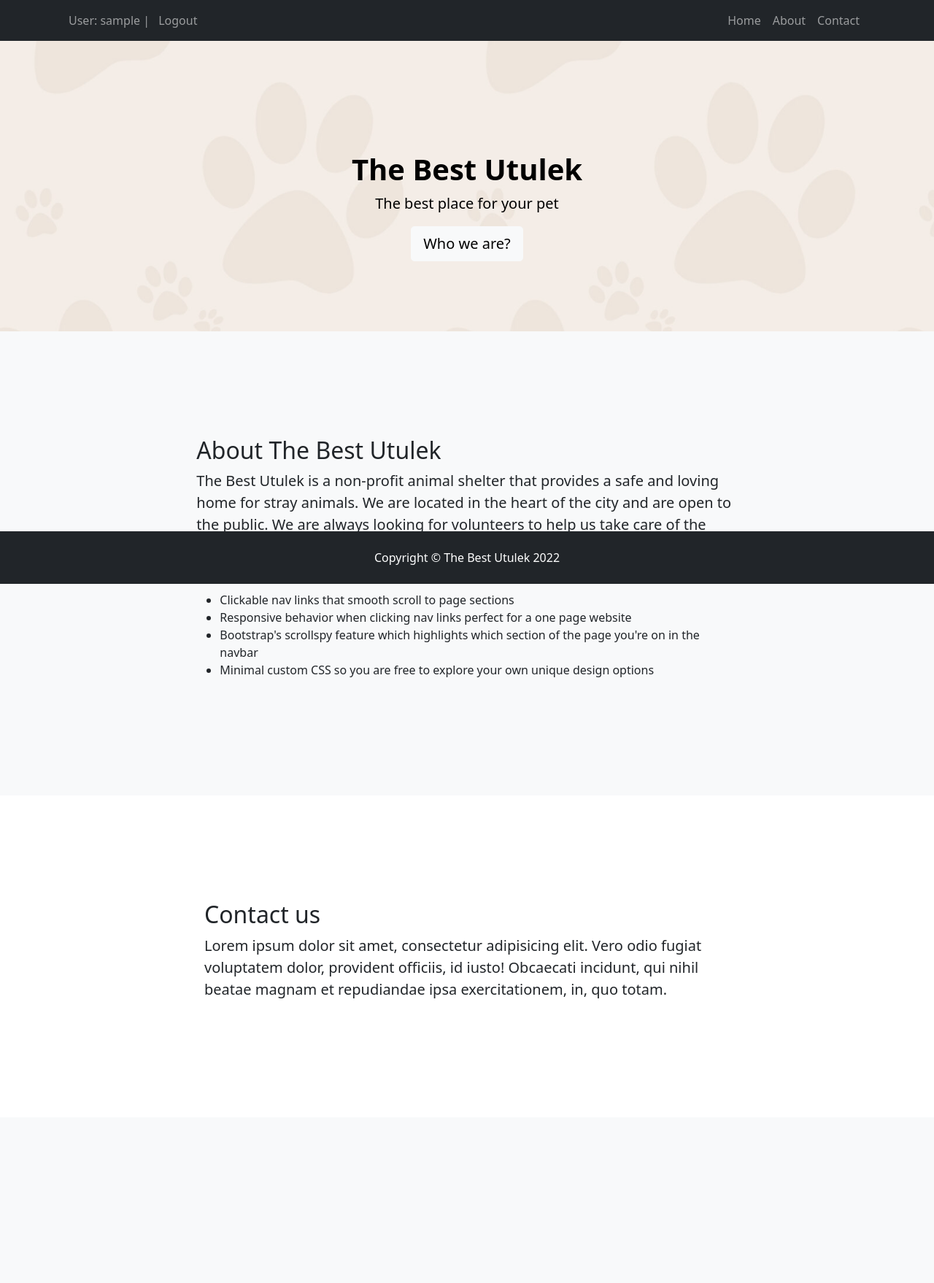
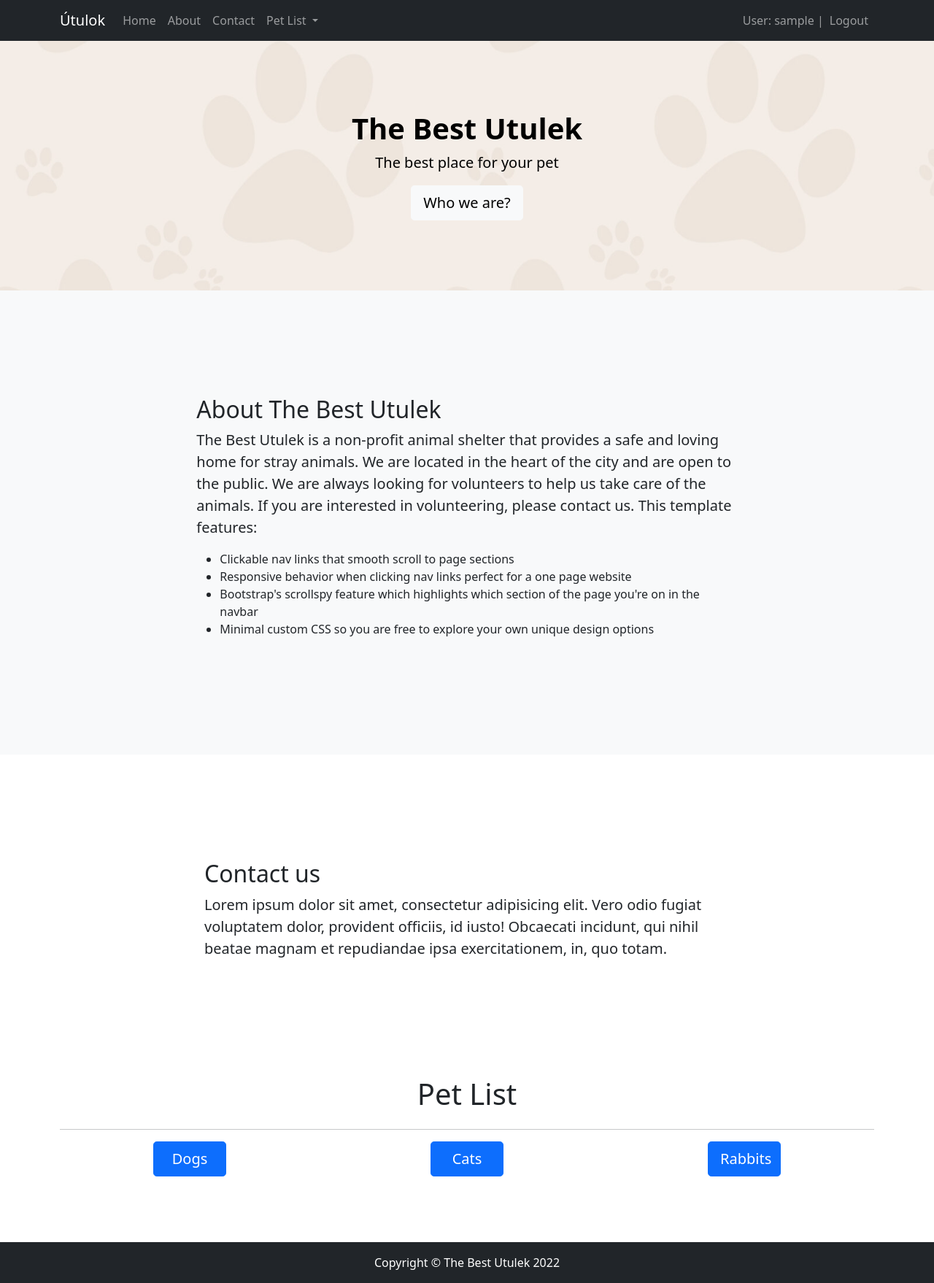
Before and after one commit to simonsmida/IIS-project, a Django app: page / in a window 1280 px wide. Shown: the whole page at 73% size. Before the commit the page ends 1368 px from the top, so only its background shows below. Run offline with Django 4.2, Linux system fonts and the light colour scheme; the visitor is signed in with stand-in values (Sample User, id 1); some libraries are stand-ins or nearby versions.

Commit message:
Updating the home page

```diff
--- a/zvu/shelter/templates/shelter/base.html
+++ b/zvu/shelter/templates/shelter/base.html
@@ -4,92 +4,23 @@
     <meta charset="UTF-8" />
     <meta http-equiv="X-UA-Compatible" content="IE=edge" />
     <meta name="viewport" content="width=device-width, initial-scale=1.0" />
-    <!--
-    <link
-      href="https://cdn.jsdelivr.net/npm/bootstrap@5.1.3/dist/css/bootstrap.min.css"
-      rel="stylesheet"
-      integrity="sha384-1BmE4kWBq78iYhFldvKuhfTAU6auU8tT94WrHftjDbrCEXSU1oBoqyl2QvZ6jIW3"
-      crossorigin="anonymous"/>
-    -->
     {% load static %}
     <link rel="stylesheet" href="{% static 'css/styles.css' %}" />
     <title>{% block title %}Útulok{% endblock %}</title>
   </head>
   <body id="page-top">
-    <!-- <nav class="navbar navbar-expand-lg navbar-dark bg-dark">
-      <div class="container-fluid">
-        <div>
-          <ul class="navbar-nav">
-            <li class="nav-item">
-              <a class="nav-link" href="/home">Home</a>
-            </li>
-          </ul>
-        </div>
-        <div>
-          <ul class="navbar-nav">
-            {% if user.is_authenticated %}
-            <span class="navbar-text">User: {{user.username}} | </span>
-            <li class="nav-item">
-              <a class="nav-link" href="/logout">Logout</a>
-            </li>
-            {% else %}
-            <li class="nav-item">
-              <a class="nav-link" href="/login">Login</a>
-            </li>
-            {% endif %}
-          </ul>
-        </div>
-      </div>
-    </nav> -->
 
-    <!-- Navigation-->
-    <nav class="navbar navbar-expand-lg navbar-dark bg-dark fixed-top" id="mainNav">
-      <div class="container px-4">
-        <div>
-          <ul class="navbar-nav" style="flex-direction: row;">
-            {% if user.is_authenticated %}
-            <span class="navbar-text">User: {{user.username}}</span>
-            <span class="navbar-text">&nbsp;|&nbsp;</span>
-            <li class="nav-item">
-              <a class="nav-link" href="/logout">Logout</a>
-            </li>
-            {% else %}
-            <li class="nav-item">
-              <a class="nav-link" href="/login">Login</a>
-            </li>
-            {% endif %}
-          </ul>
-        </div>
-        <button class="navbar-toggler" type="button" data-bs-toggle="collapse" data-bs-target="#navbarResponsive" aria-controls="navbarResponsive" aria-expanded="false" aria-label="Toggle navigation"><span class="navbar-toggler-icon"></span></button>
-        <div class="collapse navbar-collapse" id="navbarResponsive">
-            <ul class="navbar-nav ms-auto">
-              <li class="nav-item"><a class="nav-link" href="/home#page-top">Home</a></li>
-              <li class="nav-item"><a class="nav-link" href="/home#about">About</a></li>
-              <li class="nav-item"><a class="nav-link" href="/home#contact">Contact</a></li>
-            </ul>
-        </div>
-      </div>
-    </nav>
+    {% include 'shelter/navbar.html' %}
 
-    <div style="padding-top: 3.5rem;">
-      {% block content %}
-      {% endblock %}
-    </div>
+    {% block content %}
+    {% endblock %}
 
-    <!-- Footer-->
-    <footer class="py-4 bg-dark fixed-bottom">
-      <div class="container px-4"><p class="m-0 text-center text-white">Copyright &copy; The Best Utulek 2022</p></div>
-    </footer>
-
-    <!-- <script
-      src="https://cdn.jsdelivr.net/npm/bootstrap@5.1.3/dist/js/bootstrap.bundle.min.js"
-      integrity="sha384-ka7Sk0Gln4gmtz2MlQnikT1wXgYsOg+OMhuP+IlRH9sENBO0LRn5q+8nbTov4+1p"
-      crossorigin="anonymous"
-    ></script> -->
+    {% include 'shelter/footer.html' %}
 
     <!-- Bootstrap core JS-->
     <script src="https://cdn.jsdelivr.net/npm/bootstrap@5.1.3/dist/js/bootstrap.bundle.min.js"></script>
     <!-- Core theme JS-->
     <script src="{% static 'js/scripts.js' %}"></script>
+
   </body>
 </html>
--- /dev/null
+++ b/zvu/shelter/templates/shelter/footer.html
@@ -0,0 +1,3 @@
+    <footer class="footer mt-auto py-3 bg-dark">
+        <div class="container px-4"><p class="m-0 text-center text-white">Copyright &copy; The Best Utulek 2022</p></div>
+    </footer>
--- a/zvu/shelter/templates/shelter/home.html
+++ b/zvu/shelter/templates/shelter/home.html
@@ -45,4 +45,26 @@
     </div>
 </section>
 
+<!-- Pet list -->
+<div class="container" style="margin-bottom: 5rem;">
+    <div class="row">
+        <div class="col-md-12">
+            <h1 class="text-center">Pet List</h1>
+        </div>
+    </div>
+    <!-- Horizontal line as a separator -->
+    <hr>
+    <div class="row">
+        <div class="col-md-4 text-center" style="padding-bottom: 10px;">
+            <a href="/pet_list/dogs" class="btn btn-primary btn-lg btn-block" style="width: 100px;">Dogs</a>
+        </div>
+        <div class="col-md-4 text-center" style="padding-bottom: 10px;">
+            <a href="/pet_list/cats" class="btn btn-primary btn-lg btn-block" style="width: 100px;">Cats</a>
+        </div>
+        <div class="col-md-4 text-center" style="padding-bottom: 10px;">
+            <a href="/pet_list/rabbits" class="btn btn-primary btn-lg btn-block" style="width: 100px;">Rabbits</a>
+        </div>
+    </div>
+</div>
+
 {% endblock %}
--- /dev/null
+++ b/zvu/shelter/templates/shelter/navbar.html
@@ -0,0 +1,43 @@
+<nav class="navbar navbar-expand-lg navbar-dark bg-dark fixed-top">
+    <div class="container">
+      <a class="navbar-brand" href="/home#page-top">Útulok</a>
+      <button class="navbar-toggler" type="button" data-bs-toggle="collapse" data-bs-target="#navbarNav" aria-controls="navbarNav" aria-expanded="false" aria-label="Toggle navigation">
+        <span class="navbar-toggler-icon"></span>
+      </button>
+      <div class="collapse navbar-collapse" id="navbarNav">
+        <ul class="navbar-nav me-auto">
+          <li class="nav-item">
+            <a class="nav-link" href="/home">Home</a>
+          </li>
+          <li class="nav-item">
+            <a class="nav-link" href="/home#about">About</a>
+          </li>
+          <li class="nav-item">
+            <a class="nav-link" href="/home#contact">Contact</a>
+          </li>
+          <!-- Item Pet List contains submenu with items: Dogs, Cats, Rabbits -->
+          <li class="nav-item dropdown">
+            <a class="nav-link dropdown-toggle" href="#" id="navbarDropdownMenuLink" role="button" data-bs-toggle="dropdown" aria-expanded="false">
+              Pet List
+            </a>
+            <ul class="dropdown-menu" aria-labelledby="navbarDropdownMenuLink">
+              <li><a class="dropdown-item" href="/pet_list/dogs">Dogs</a></li>
+              <li><a class="dropdown-item" href="/pet_list/cats">Cats</a></li>
+              <li><a class="dropdown-item" href="/pet_list/rabbits">Rabbits</a></li>
+            </ul>
+        </ul>
+        <ul class="navbar-nav">
+          {% if user.is_authenticated %}
+          <span class="navbar-text">User: {{user.username}} | </span>
+          <li class="nav-item">
+            <a class="nav-link" href="/logout">Logout</a>
+          </li>
+          {% else %}
+          <li class="nav-item">
+            <a class="nav-link" href="/login">Login</a>
+          </li>
+          {% endif %}
+        </ul>
+      </div>
+    </div>
+</nav>
```
